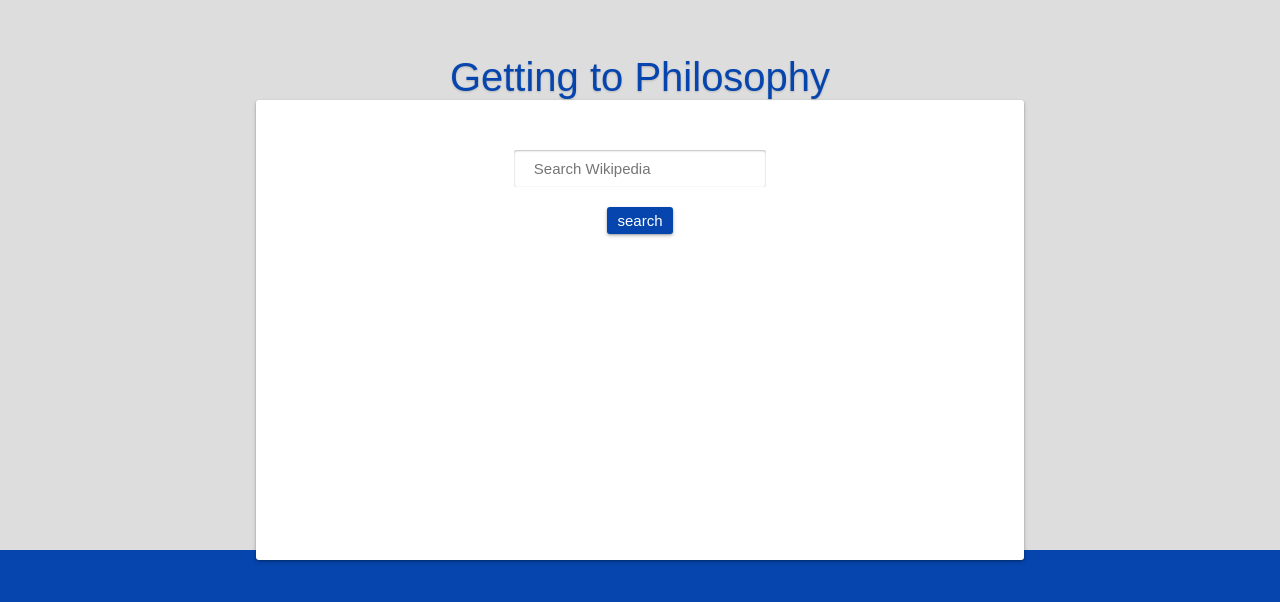
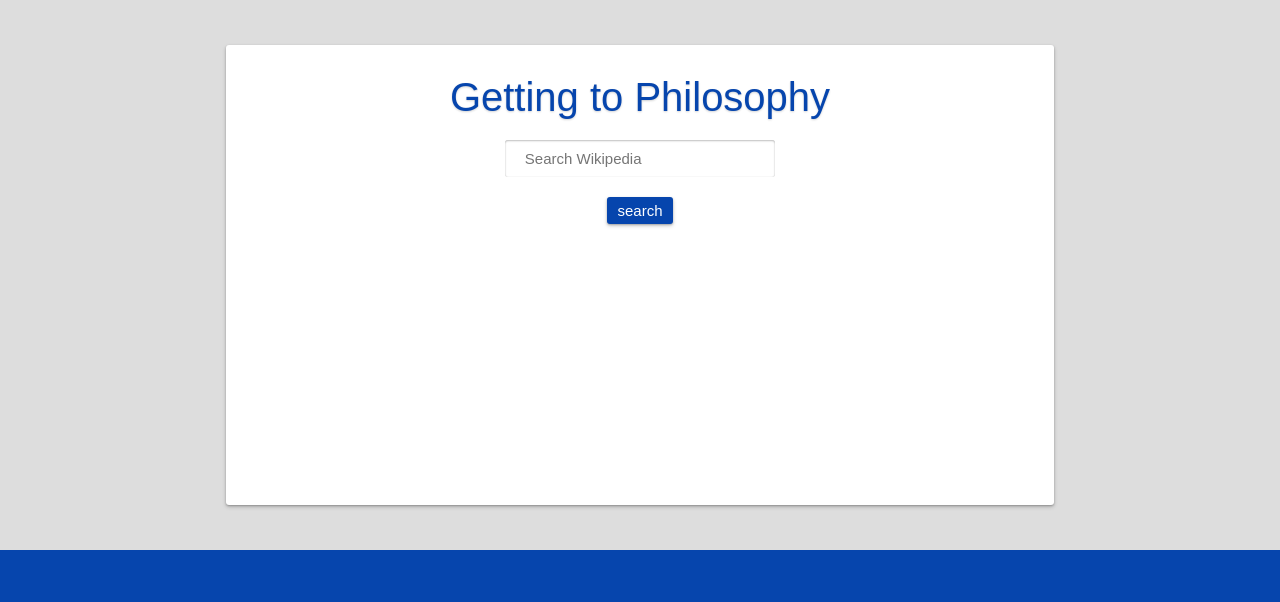
Before and after one commit to tom-ogasawara/philosophy, a React (Create React App) app: page / in a window 1280 px wide. Shown: the top 602 px of the page. Built offline with nearby package versions, Linux system fonts and the light colour scheme.

Commit message:
Update page styling

```diff
--- a/public/index.html
+++ b/public/index.html
@@ -19,7 +19,7 @@
       work correctly both with client-side routing and a non-root public URL.
       Learn how to configure a non-root public URL by running `npm run build`.
     -->
-    <title>React App</title>
+    <title>Path To Philosophy</title>
   </head>
   <body>
     <noscript>
--- a/src/App.css
+++ b/src/App.css
@@ -3,15 +3,15 @@
     background: #ddd;
     border-bottom: 250px solid #0645ad;
     height: calc(100vh - 250px);
+    display: flex;
+    justify-content: space-around;
+    align-items: space-around;
 }
 
 .app-header {
-    height: 100px;
-    display: flex;
-    flex-direction: column;
     font-size: 40px;
     color: #0645ad;
-    justify-content: flex-end;
+    /* justify-content: flex-end; */
     text-shadow: 0 1px 3px rgba(0, 0, 0, 0.06), 0 1px 2px rgba(0, 0, 0, 0.12);
 }
 
@@ -21,10 +21,11 @@
     background: #fff;
     border-radius: 3px;
     box-shadow: 0 2px 4px rgba(0, 0, 0, 0.18), 0 1px 2px rgba(0, 0, 0, 0.24);
-    margin: 0 20%;
     height: 400px;
     padding: 30px;
+    width: 60%;
     align-items: center;
+    align-self: center;
 }
 
 .search-bar {
--- a/src/App.js
+++ b/src/App.js
@@ -13,8 +13,9 @@
 
   search() {
     // const URL = `https://en.wikipedia.org/w/api.php?action=parse&format=json&origin=*&page=${this.state.query}&prop=text`
-    const URL = `https://en.wikipedia.org/w/api.php?action=query&format=json&titles=${this.state.query}&prop=revisions&rvprop=content&origin=*`
-    const BASE_URL = 'https://en.wikipedia.org/w/api.php?action=query&format=json&generator=search&origin=*&gsrsearch=';
+    const URL = `https://en.wikipedia.org/w/api.php?action=query&format=json&titles=${this.state.query}&prop=revisions&rvprop=content&origin=*`;
+    const BASE_URL =
+      'https://en.wikipedia.org/w/api.php?action=query&format=json&generator=search&origin=*&gsrsearch=';
     let FETCH_URL = `${BASE_URL}${this.state.query}`;
 
     // fetch(URL, {
@@ -24,7 +25,6 @@
     //   .then(response => {
     //     console.log('response: ', response);
     //   });
-
 
     axios
       .get(URL)
@@ -43,8 +43,8 @@
   render() {
     return (
       <div className="app">
+        <div className="app-body">
           <div className="app-header">Getting to Philosophy</div>
-        <div className="app-body">
           <input
             className="search-bar"
             type="text"
```
Lines whose indentation alone changed are shown as unchanged.
